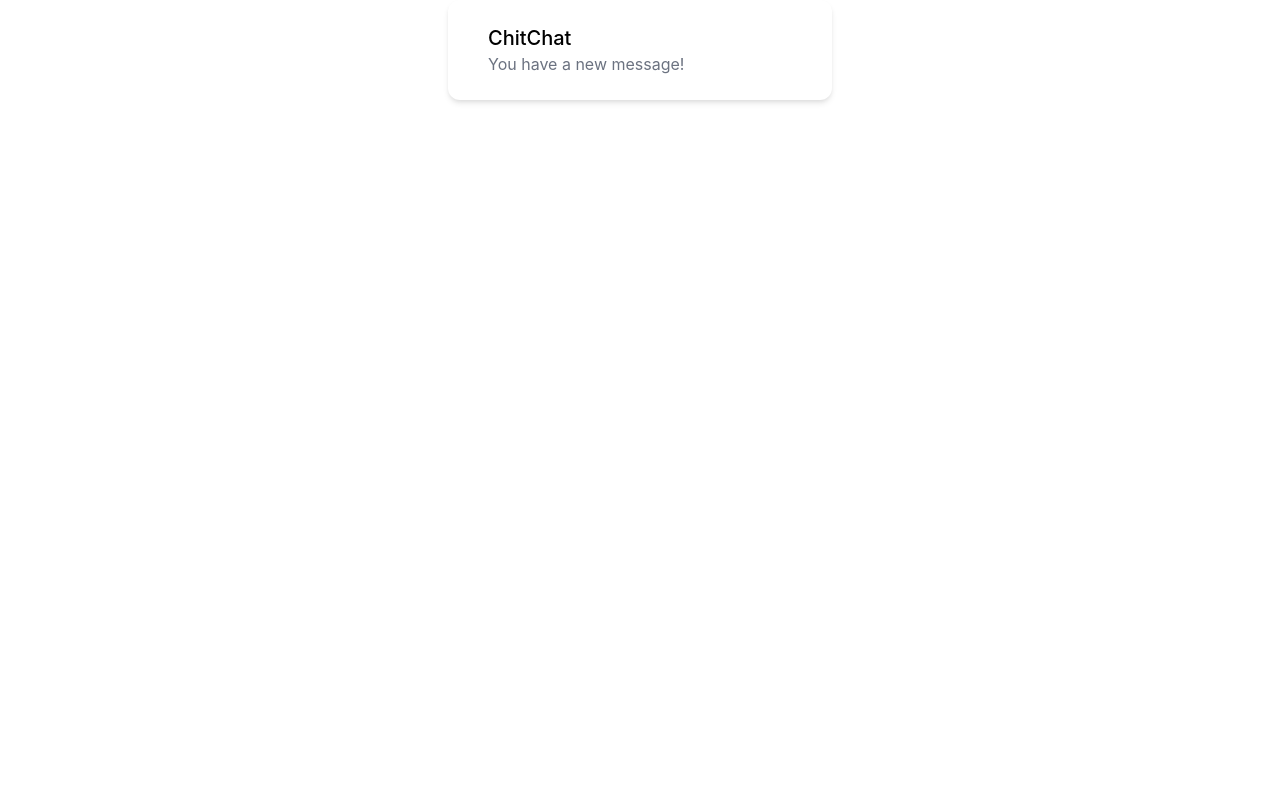
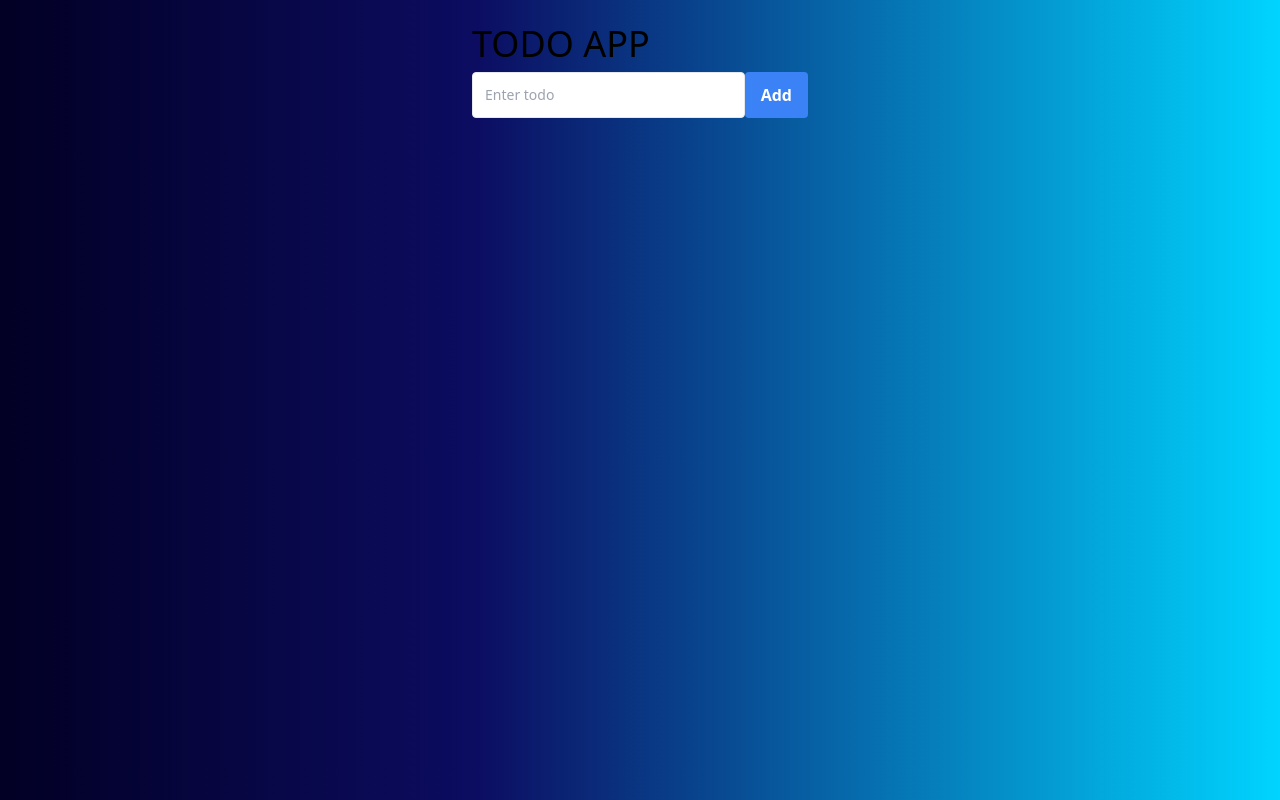
Before and after one commit to Sihle-ship-it/todo_app, a React (Create React App) app in the folder todo/: page / in a window 1280 px wide. Built offline with nearby package versions, Linux system fonts and the light colour scheme.

Commit message:
Working on displaying items

```diff
--- a/todo/src/App.js
+++ b/todo/src/App.js
@@ -1,18 +1,44 @@
-import './App.css';
+import React from "react";
+import "./App.css";
+import Item from "./components/ItemsList/ItemsList";
+class App extends React.Component {
+  constructor(){
+    super();
+    this.state = { todo: '' }
+  }
 
-function App() {
-  return (
-    <div className="p-6 max-w-sm mx-auto bg-white rounded-xl shadow-md flex items-center space-x-4">
+  handleChange = ({target}) => {
+    this.setState({todo: target.value});
+  }
 
-        <div className="flex-shrink-0">
+  addTodo= () => {
+    console.log(this.state.todo);
+    //  items.push(this.state.todo)
+  }
+
+  render() {
+    return (
+      <div className="p-6 max-w-sm mx-auto  items-center">
+        <h1 className="text-3xl md:text-4xl font-medium mb-2">TODO APP</h1>
+
+        <div className="mb-3 flex pt-0">
+          <input
+            type="search"
+            placeholder="Enter todo"
+            onChange={ this.handleChange }
+            className="px-3 py-3 placeholder-blueGray-300 text-blueGray-600 relative bg-white bg-white rounded text-sm border border-blueGray-300 outline-none focus:outline-none focus:ring w-full"
+          />
+          <button
+            className="bg-blue-500 text-white rounded font-bold py-2 px-4"
+            onClick={ this.addTodo }
+          >
+            Add
+          </button>
         </div>
-   <div>
-    <div className="text-xl font-medium text-black">ChitChat</div>
-    <p className="text-gray-500">You have a new message!</p>
-  </div>
-</div>
 
-  );
+      </div>
+    );
+  }
 }
 
 export default App;
--- /dev/null
+++ b/todo/src/components/ItemsList/ItemsList.js
@@ -0,0 +1,14 @@
+// import React from 'react';
+
+// const ItemsList = ({items}) => {
+//     return(
+//         <div>
+//             {
+//                 items.map((item) => <p>{ item }</p>)
+//             }
+//         </div>
+//     );
+// }
+
+
+// export default ItemsList
--- a/todo/src/index.css
+++ b/todo/src/index.css
@@ -4,15 +4,6 @@
 @tailwind utilities;
 
 body {
-  margin: 0;
-  font-family: -apple-system, BlinkMacSystemFont, 'Segoe UI', 'Roboto', 'Oxygen',
-    'Ubuntu', 'Cantarell', 'Fira Sans', 'Droid Sans', 'Helvetica Neue',
-    sans-serif;
-  -webkit-font-smoothing: antialiased;
-  -moz-osx-font-smoothing: grayscale;
+  background: rgb(2,0,36);
+  background: linear-gradient(90deg, rgba(2,0,36,1) 0%, rgba(12,12,97,1) 37%, rgba(0,212,255,1) 100%);
 }
-
-code {
-  font-family: source-code-pro, Menlo, Monaco, Consolas, 'Courier New',
-    monospace;
-}
```
